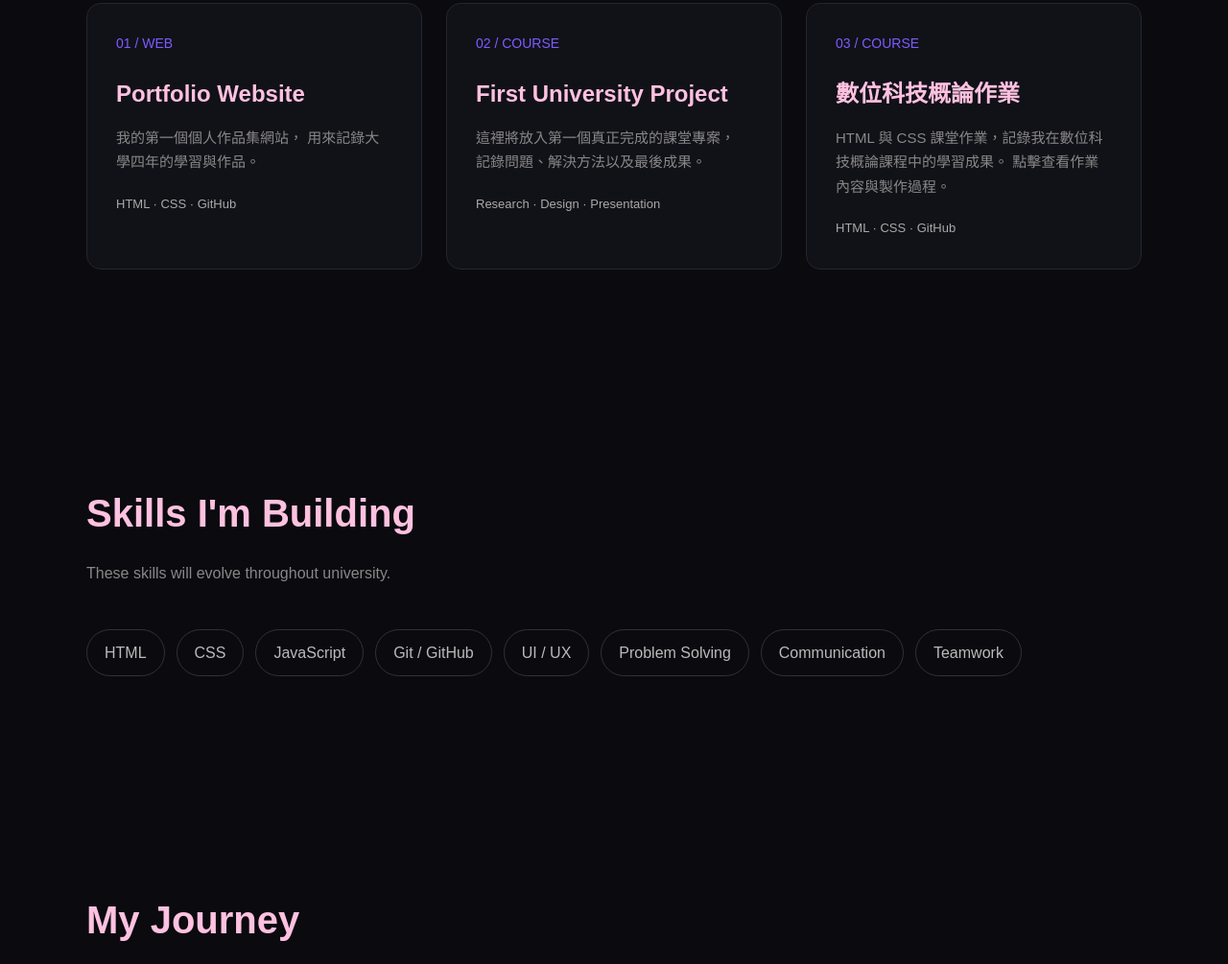
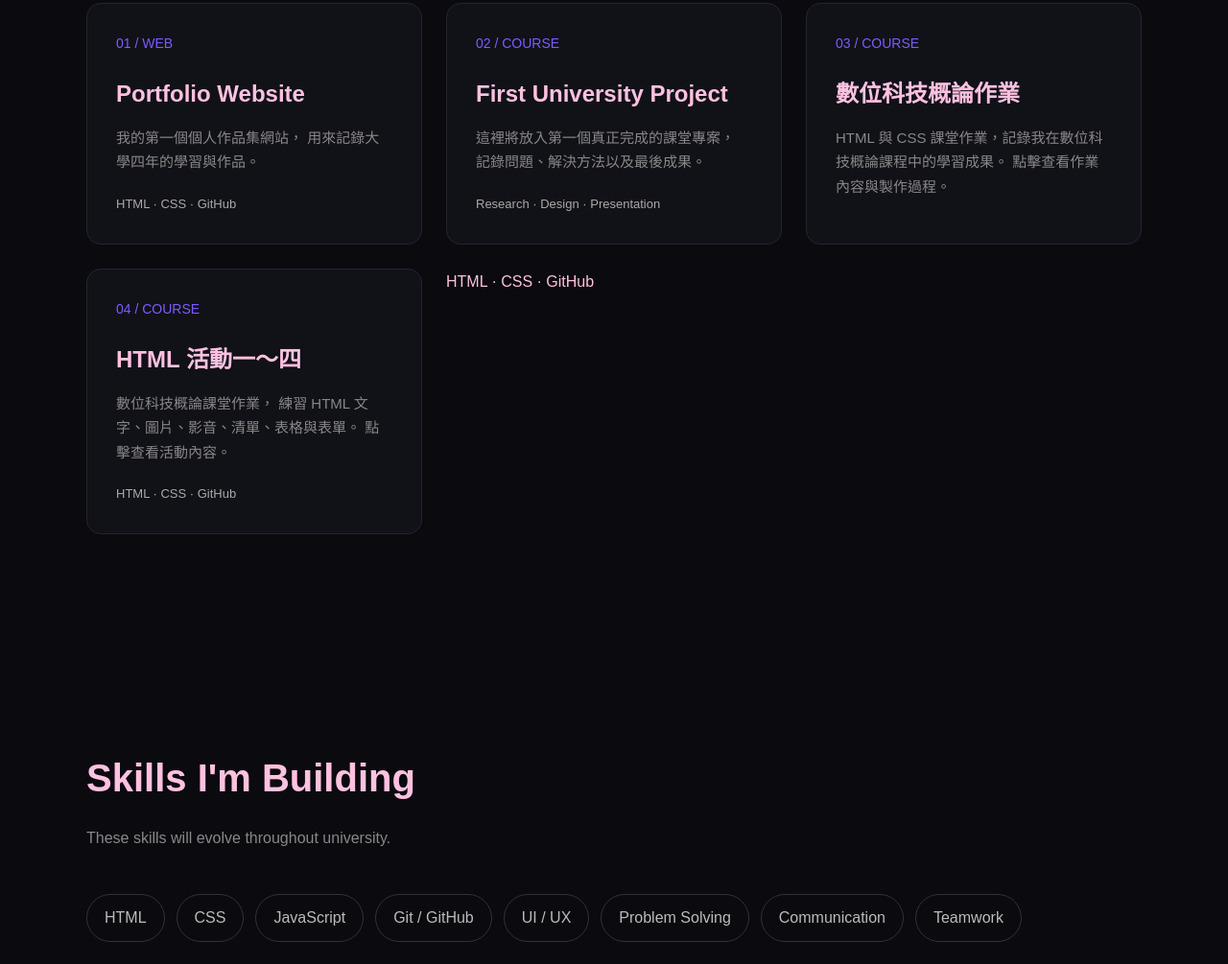
Before and after one commit to 241666/my-portfolio, a plain HTML site: page index.html in a window 1280 px wide. Shown: the part 1573-2578 px from the top of the page at 96% size. Drawn offline with Linux system fonts and the light colour scheme.

Commit message:
Add project link for HTML activities 1-4
Added a new project link for HTML activities with details.

```diff
--- a/index.html
+++ b/index.html
@@ -416,6 +416,20 @@
             點擊查看作業內容與製作過程。
           </p>
 
+        <a class="project" href="html-activities1~4.html">
+          <div class="project-number">04 / COURSE</div>
+          <h3>HTML 活動一～四</h3>
+
+          <p>
+            數位科技概論課堂作業，
+            練習 HTML 文字、圖片、影音、清單、表格與表單。
+            點擊查看活動內容。
+          </p>
+
+          <div class="tech">
+            HTML · CSS · GitHub
+          </div>
+        </a>
           <div class="tech">
             HTML · CSS · GitHub
           </div>
```
